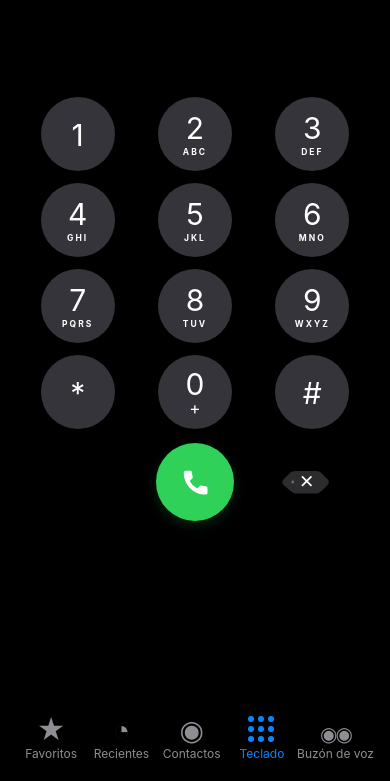
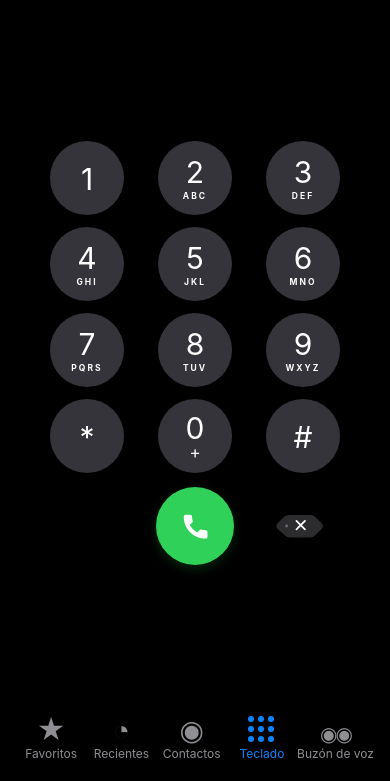
Before and after one commit to daymertorres/iphoneappp, a plain HTML site: page index.html in a window 390 px wide. Shown: the part 63-844 px from the top of the page. Drawn offline with Linux system fonts and the light colour scheme.

Commit message:
Update style.css

```diff
--- a/style.css
+++ b/style.css
@@ -119,18 +119,19 @@ button {
   display: flex;
   flex-direction: column;
   align-items: center;
-  padding-top: 6px;
+  padding-top: 40px;
 }
 
 .display {
   width: 100%;
-  min-height: 78px;
+  min-height: 86px;
   text-align: center;
   font-size: 36px;
   line-height: 1.1;
   font-weight: 300;
   letter-spacing: 0;
-  padding-top: 22px;
+  padding-top: 30px;
+  margin-bottom: 6px;
   color: #fff;
   white-space: nowrap;
   overflow: hidden;
@@ -139,13 +140,13 @@ button {
 
 .keypad {
   width: 100%;
-  max-width: 360px;
+  max-width: 332px;
   display: grid;
   grid-template-columns: repeat(3, 1fr);
-  column-gap: 6px;
+  column-gap: 0px;
   row-gap: 13px;
   justify-items: center;
-  margin-top: 4px;
+  margin-top: 0;
 }
 
 .key {
@@ -418,13 +419,13 @@ button {
   }
 
   .keypad {
-    max-width: 348px;
-    column-gap: 4px;
+    max-width: 324px;
+    column-gap: 0;
     row-gap: 12px;
   }
 
   .actions-row {
-    max-width: 348px;
+    max-width: 324px;
     grid-template-columns: 1fr 78px 1fr;
   }
 }
```
